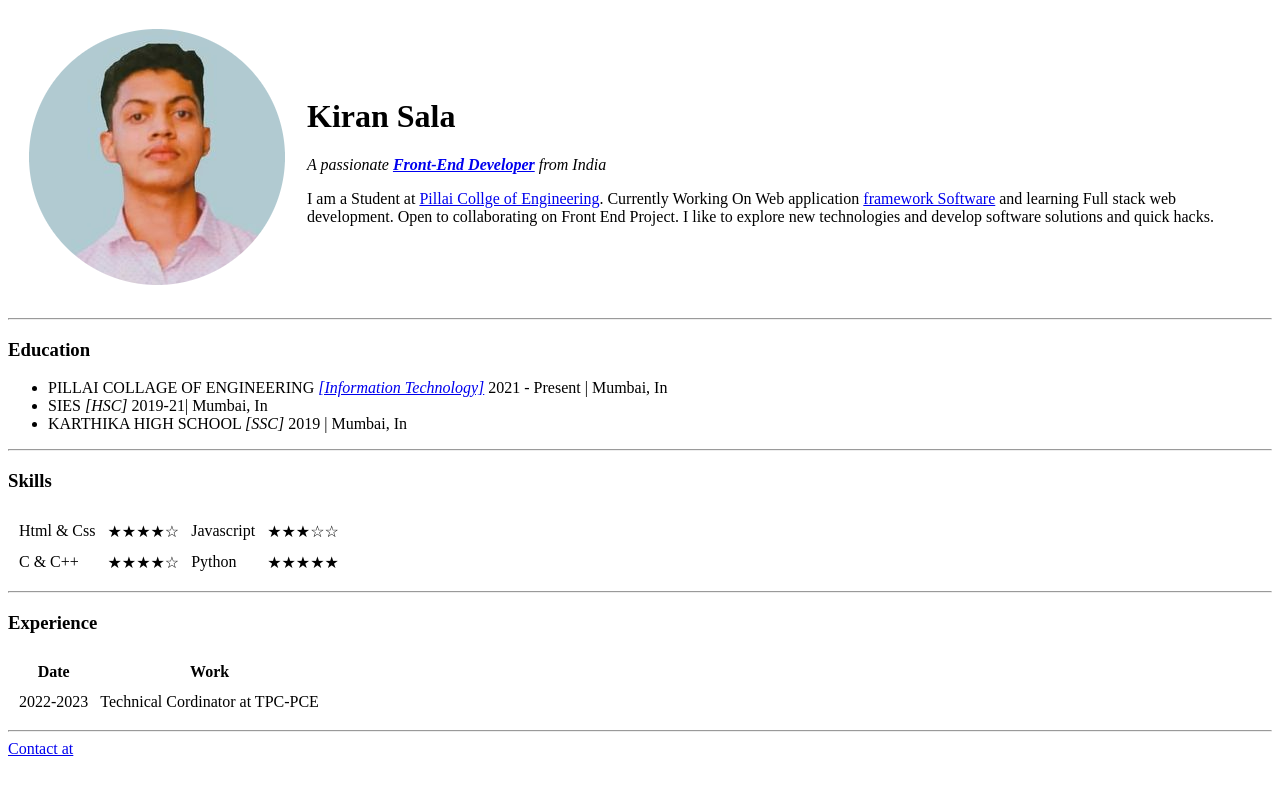
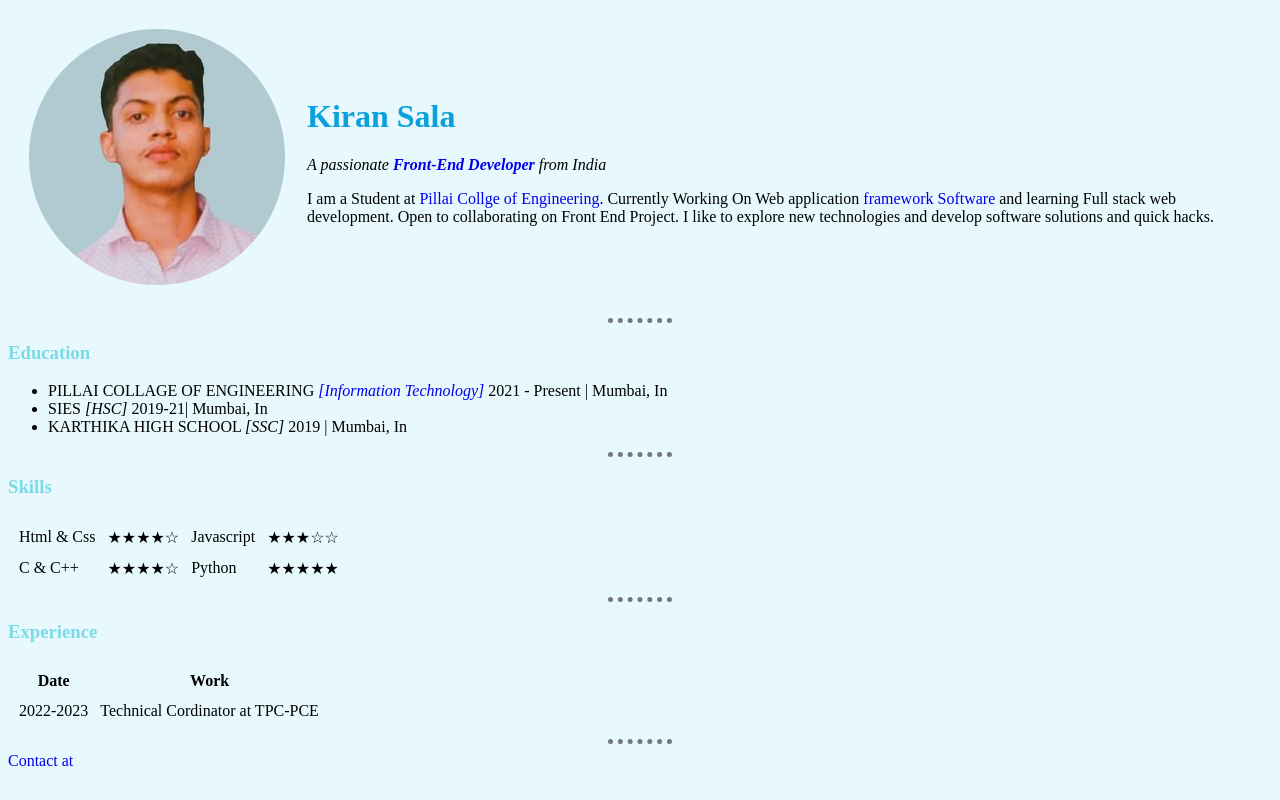
Before and after one commit to Kiransala/AYWebDev, a plain HTML site: page HTML-Personal SITE/index.html in a window 1280 px wide. Drawn offline with Linux system fonts and the light colour scheme.

Commit message:
init css

```diff
--- /dev/null
+++ b/HTML-Personal SITE/css/style.css
@@ -0,0 +1,27 @@
+body{
+  background-color: #E8F9FD;
+}
+
+hr{
+  border-style: none;
+  border-top-style: dotted;
+  border-width: 5px;
+  border-color: #73777B;
+  width: 5%;
+}
+
+h1{
+  color: #0AA1DD;
+}
+
+h3,h2{
+  color: #79DAE8;
+}
+
+a{
+  text-decoration: none;
+}
+a:hover{
+  text-decoration: underline;
+  color: #5800FF;
+}
--- a/HTML-Personal SITE/index.html
+++ b/HTML-Personal SITE/index.html
@@ -6,13 +6,14 @@
   <meta http-equiv="X-UA-Compatible" content="IE=edge" />
   <meta name="viewport" content="width=device-width, initial-scale=1.0" />
   <title>Kiran's Personal Site</title>
+  <link rel="stylesheet" href="css/style.css">
 </head>
 
 <body>
   <table cellspacing="20">
     <tr>
       <td>
-        <img src="kiran.png" alt="Kiran Sala's Picture" />
+        <img src="images/kiran.png" alt="Kiran Sala's Picture" />
       </td>
       <td>
         <h1>Kiran Sala</h1>
```
Also changed, not shown: HTML-Personal SITE/contact.html (+1 -0 lines), HTML-Personal SITE/images/kiran.png (renamed from HTML-Personal SITE/kiran.png).
